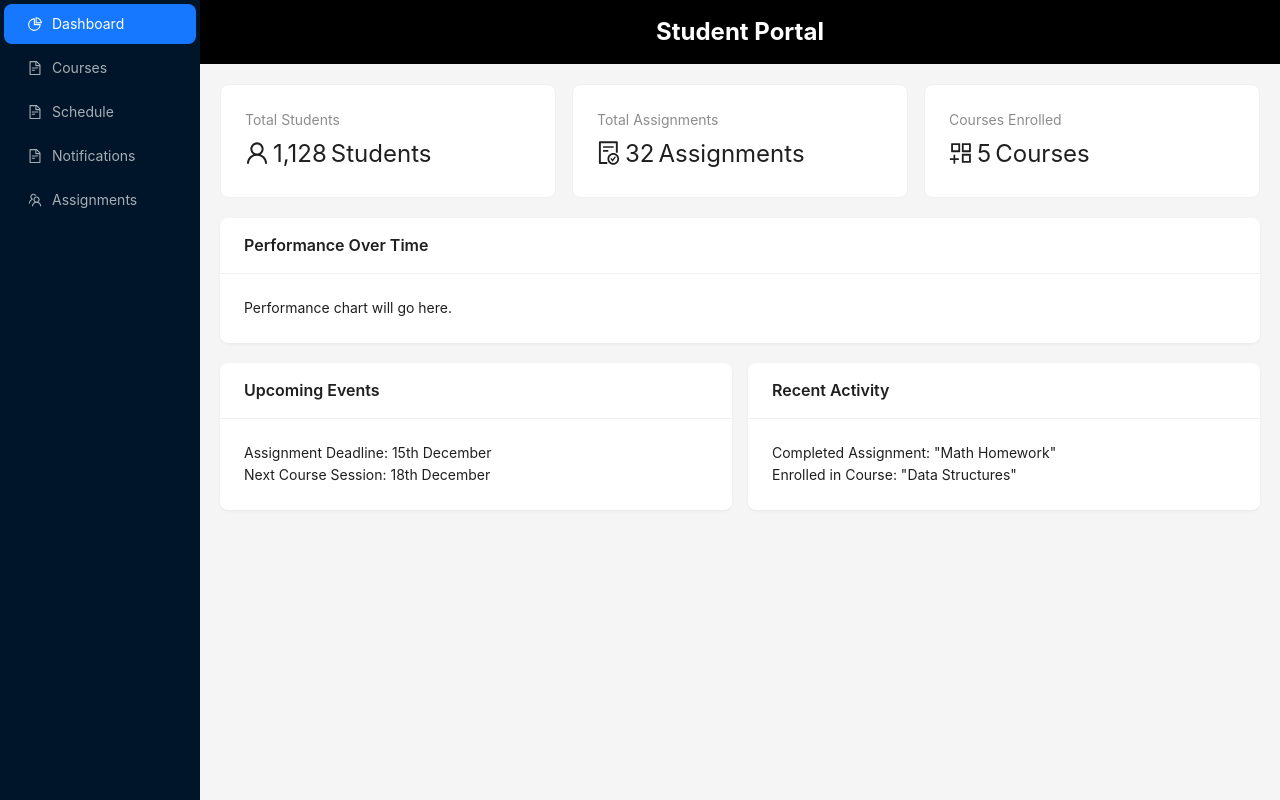
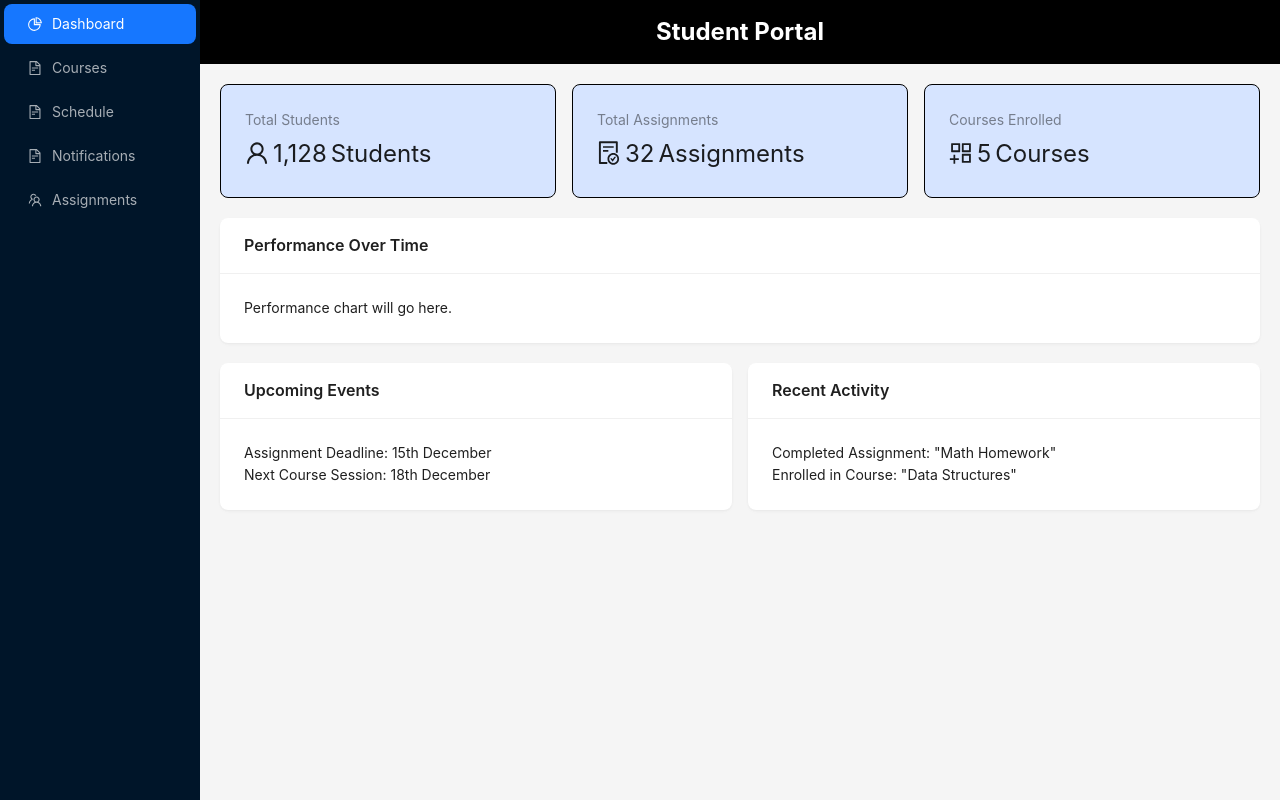
Before and after one commit to HASSANNASEER867/SAYLANI-STUDENTS-PORTAL-BY-BATCH-11, a React (Vite) app: page / in a window 1280 px wide. Built offline with nearby package versions, Linux system fonts and the light colour scheme.

Commit message:
color changed of dashboard cards only

```diff
--- a/src/components/Dashboard.jsx
+++ b/src/components/Dashboard.jsx
@@ -9,7 +9,7 @@ const Dashboard = () => {
       <Row gutter={16}>
         {/* Dashboard Cards */}
         <Col span={8}>
-          <Card>
+        <Card style={{ backgroundColor: "#d6e4ff", borderColor: "#000000" }}>
             <Statistic
               title="Total Students"
               value={1128}
@@ -19,7 +19,7 @@ const Dashboard = () => {
           </Card>
         </Col>
         <Col span={8}>
-          <Card>
+        <Card style={{ backgroundColor: "#d6e4ff", borderColor: "#000000" }}>
             <Statistic
               title="Total Assignments"
               value={32}
@@ -29,7 +29,7 @@ const Dashboard = () => {
           </Card>
         </Col>
         <Col span={8}>
-          <Card>
+        <Card style={{ backgroundColor: "#d6e4ff", borderColor: "#000000" }}>
             <Statistic
               title="Courses Enrolled"
               value={5}
```
